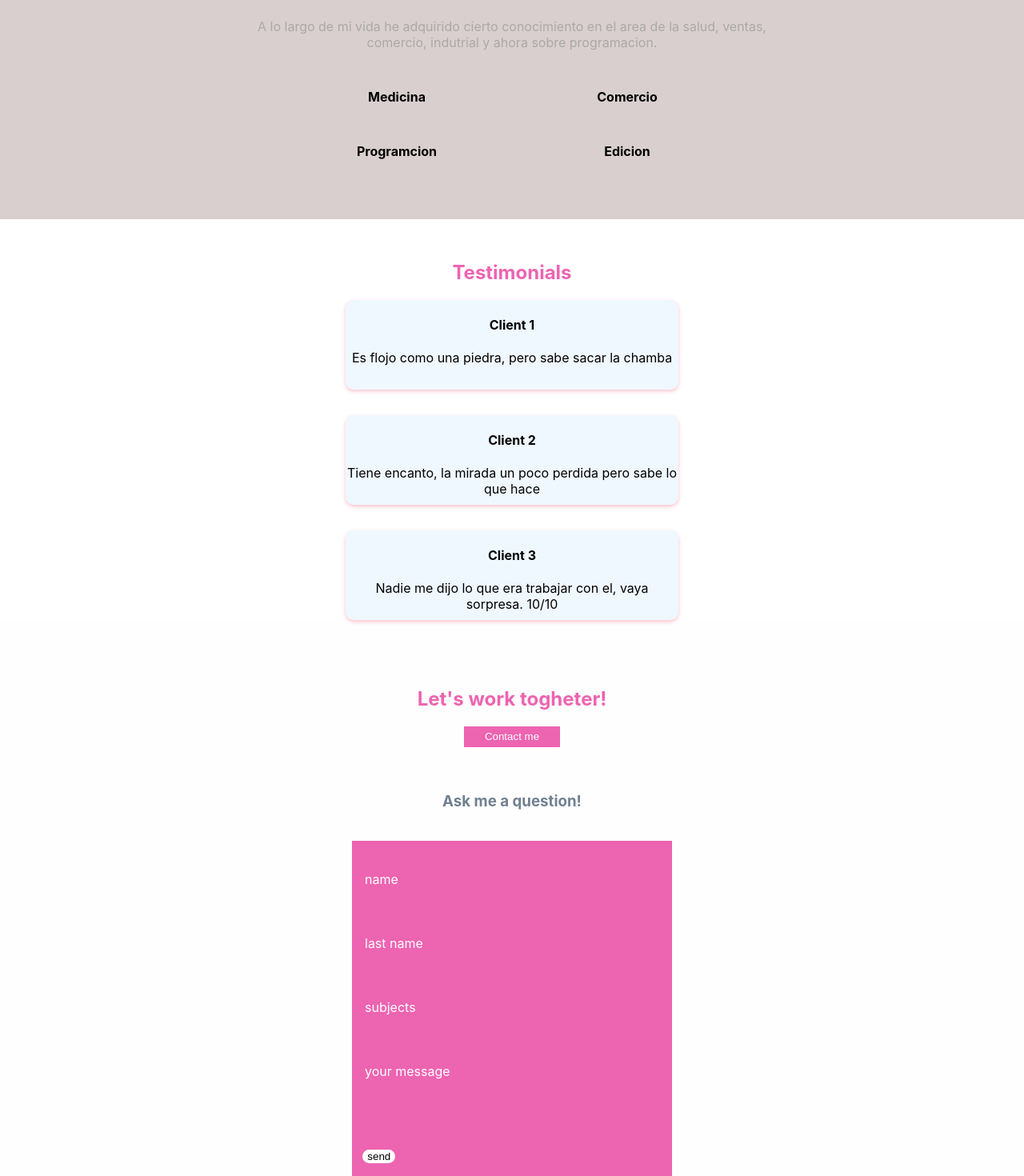
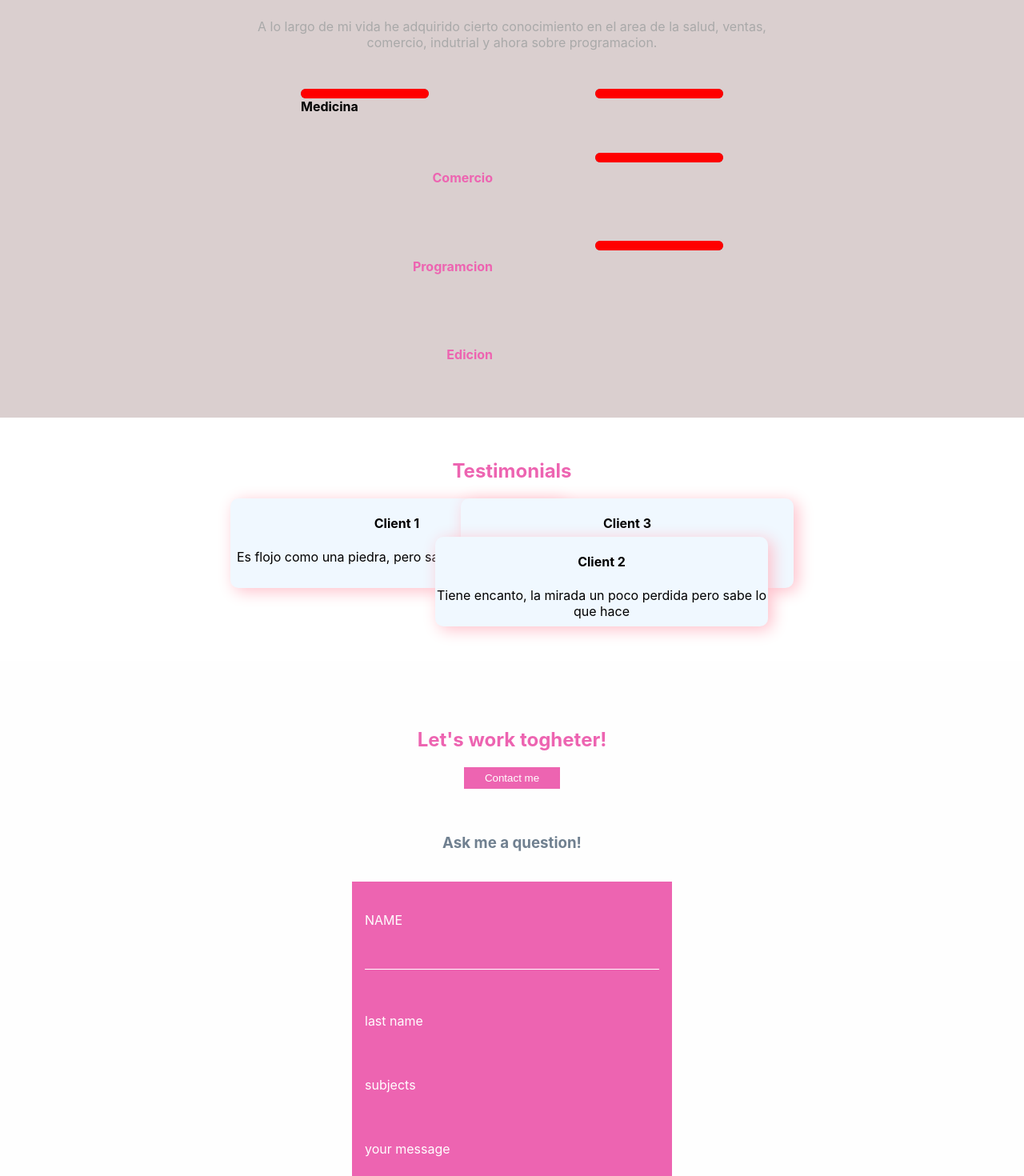
Before and after one commit to EdgarVMora/landing, a React (Create React App) app: page / in a window 1280 px wide. Shown: the part 960-2430 px from the top of the page at 80% size. Built offline with nearby package versions, Linux system fonts and the light colour scheme.

Commit message:
Complementacion de Noe

```diff
--- a/src/App.css
+++ b/src/App.css
@@ -1,5 +1,4 @@
-
-nav{
+nav {
   display: flex;
   justify-content: space-between;
   align-items: center;
@@ -8,25 +7,25 @@ nav{
   background-color: #ed64b1;
 }
 
-nav *{
+nav * {
   color: black;
 }
 
 .logo {
-flex:17;
+  flex: 17;
 }
 
-.logo > h1 {
+.logo>h1 {
   margin: 0;
 }
 
 /* > Indica que se van a aplicar estilos a los hijos directos */
-nav > a {
+nav>a {
   flex: 15;
   text-decoration: none;
 }
 
-.headline{
+.headline {
   background-color: #ed64b1;
   min-height: 40vh;
   top: 0;
@@ -43,17 +42,18 @@ text-decoration: none;
   flex-wrap: wrap;
   width: 100%;
   height: 100%;
-  z-index: 2; /* Mayor que el fondo */
+  z-index: 2;
+  /* Mayor que el fondo */
   padding: 5em;
 }
 
-.intro h1{
+.intro h1 {
   margin: 0;
   font-size: 2em;
   color: white;
 }
 
-.intro h1 > strong{
+.intro h1>strong {
   color: rgb(28, 223, 67);
 }
 
@@ -63,7 +63,7 @@ text-decoration: none;
   font-weight: 300;
 }
 
-.intro * button{
+.intro * button {
   background-color: white;
   color: hotpink;
   font-size: 1.5em;
@@ -91,7 +91,7 @@ text-decoration: none;
   padding-top: 2em;
 }
 
-.last_work > p{
+.last_work>p {
   width: 60%;
   color: darkgray;
   text-align: center;
@@ -101,7 +101,7 @@ text-decoration: none;
 
 }
 
-.covers{
+.covers {
   display: flex;
   justify-content: center;
   align-items: center;
@@ -110,22 +110,23 @@ text-decoration: none;
   margin-top: 3em;
 }
 
-.cover{
+.cover {
   background-color: plum;
   width: 8em;
   height: 10em;
   box-shadow: 0px 3px 7px black;
 }
 
-.cover > p{
+.cover>p {
   color: black;
   text-align: center;
 }
 
-.cover:nth-child(2){
+.cover:nth-child(2) {
   width: 8em;
   height: 13em;
 }
+
 .my_skills {
   background-color: rgb(218, 207, 207);
   min-height: 40vh;
@@ -136,34 +137,35 @@ text-decoration: none;
   justify-content: flex-start;
   align-items: center;
   flex-wrap: wrap;
-  gap:2em;
+  gap: 2em;
   padding-top: 2em;
   padding-bottom: 3em;
 }
 
-.my_skills > p{
+
+.my_skills>p {
   width: 50%;
   color: darkgray;
   text-align: center;
   gap: 3em;
 }
 
-.master{
+.master {
   background-color: rgb(218, 207, 207);
   margin: 0;
   display: grid;
   grid-template-columns: 1fr 1fr;
-  align-content:center;
+  align-content: center;
   justify-items: end;
-  gap:3em;
+  gap: 3em;
 }
 
-.master > h4{
+.master * h4 {
   align-self: center;
   width: 15em;
   color: black;
   margin: 0;
-  text-align: center;
+  text-align: start;
 }
 
 .anonymous_testimony {
@@ -175,35 +177,50 @@ text-decoration: none;
   flex-wrap: wrap;
   padding-top: 2em;
   color: #ed64b1;
+  margin-bottom: 2em;
 }
 
-.clients{
-  display: flex;
-  flex-direction: column;
-  flex-wrap: wrap;
-  align-items: center;
-  gap: 2em;
+.clients {
+  width: 100%;
+  height: 3em;
+  position: relative;
+
 }
 
-.client{
+.client {
+  position: absolute;
   background-color: aliceblue;
   height: 7em;
   width: 26em;
-  box-shadow: 0px 2px 5px pink;
+  box-shadow: 5px 4px 20px 0.2px pink;
   border-radius: 10px;
 }
 
-.client > h4{
+.client:first-child {
+  right: 45%
+}
+
+.client:nth-child(2){
+  top:3em;
+  right: 25%;
+  z-index:2;
+}
+
+.client:last-child{
+  left: 45%;
+}
+
+.client>h4 {
   color: black;
   text-align: center;
 }
 
-.client > p{
+.client>p {
   color: black;
   text-align: center;
 }
 
-.work_togheter{
+.work_togheter {
   background-color: rgb(254, 254, 254);
   min-height: 70vh;
   display: flex;
@@ -215,7 +232,7 @@ text-decoration: none;
 
 }
 
-.button_contact{
+.button_contact {
   background-color: #ed64b1;
   color: white;
   height: 2em;
@@ -224,13 +241,13 @@ text-decoration: none;
 
 }
 
-.work_togheter > h3{
+.work_togheter>h3 {
   color: slategray;
   padding-top: 2em;
   padding-bottom: 1em;
 }
 
-.contact_box{
+.contact_box {
   background-color: #ed64b1;
   color: white;
   width: 25em;
@@ -238,15 +255,53 @@ text-decoration: none;
   line-height: 4;
 }
 
-.contact_box > p{
+.contact_box>p {
   padding-left: 1em;
 }
 
-.button_send{
+.button_send {
   background-color: white;
   border-radius: 10px;
   border: 0px;
+  width: 5em;
+  height: 1.5em;
   margin-top: 5em;
   margin-left: 1em;
   display: flex;
 }
+
+.skill-bar {
+  height: 12px;
+  width: 10em;
+  background-color: grey;
+  border-radius: 10em;
+}
+
+.skill-bar>div {
+  height: inherit;
+  border-radius: inherit;
+  background-color: red;
+}
+
+.field {
+  display: flex;
+  flex-direction: column;
+  padding: 1em;
+}
+
+.field>label {
+  text-transform: uppercase;
+}
+
+.field>input {
+  background-color: transparent;
+  border: none;
+  border-bottom: 1px solid white;
+  color: white;
+  padding: 0.5em;
+}
+
+.field>input:focus-visible {
+
+  outline: none;
+}
--- a/src/App.js
+++ b/src/App.js
@@ -3,7 +3,7 @@ import './App.css';
 //import Compras from './components/Compras'
 //import Tareas from './components/Tareas'
 import Browser from './pages/Browser'
-import SectionOne from './pages/SectionOne'
+import Hero from './pages/Hero'
 import SectionDos from './pages/SectionDos'
 import SectionThree  from './pages/SectionThree'
 import SectionFour from './pages/SectionFour'
@@ -18,7 +18,7 @@ function App() {
       <header>
       </header>
       <Browser/>
-      <SectionOne />
+      <Hero />
       <SectionDos  />
       <SectionThree />
       <SectionFour />
--- /dev/null
+++ b/src/components/barra.jsx
@@ -0,0 +1,11 @@
+
+function Barra(props) { // {children, key..., width}
+    const {porcentaje} = props
+    //const width = props.width
+    return <div className='skill-bar'>
+        <div style={{ width: `${porcentaje}%` }}>
+        </div>
+    </div>
+}
+
+export default Barra
--- a/src/pages/Browser.jsx
+++ b/src/pages/Browser.jsx
@@ -7,6 +7,7 @@ const Browser = () => {
       <a href="/#">Home</a>
       <a href="/#">Projects</a>
       <a href="/#">About Me</a>
+      <a href="/#testimonials">Testimonials</a>
     </nav>
    )
 }
--- a/src/pages/SectionFive.jsx
+++ b/src/pages/SectionFive.jsx
@@ -7,7 +7,10 @@ function WorkTogheter(){
             </div>
             <h3>Ask me a question!</h3>
             <div className="contact_box">
-                <p>name</p>
+                <div className="field">
+                <label>name</label>
+                <input />
+                </div>
                 <p>last name</p>
                 <p>subjects</p>
                 <p>your message</p>
--- a/src/pages/SectionFour.jsx
+++ b/src/pages/SectionFour.jsx
@@ -1,6 +1,6 @@
 function Testimonials(){
     return(
-        <div className="anonymous_testimony">
+        <section id='testimonials' className="anonymous_testimony">
             <h2>Testimonials</h2>
             <div className="clients">
                 <div className="client">
@@ -23,7 +23,7 @@ function Testimonials(){
                 </div>
             </div>
 
-        </div>
+        </section>
     )
 }
 
--- a/src/pages/SectionThree.jsx
+++ b/src/pages/SectionThree.jsx
@@ -1,3 +1,5 @@
+import Barra from "../components/barra"
+
 function Skills() {
     return (
 
@@ -12,9 +14,15 @@ function Skills() {
 
             <div className="master">
 
-                <h4>Medicina</h4>
+                <div>
+                    <Barra porcentaje={100} />
+                    <h4>Medicina</h4>
+                </div>
+                <Barra porcentaje={100} />
                 <h4>Comercio</h4>
+                <Barra porcentaje={100} />
                 <h4>Programcion</h4>
+                <Barra porcentaje={100} />
                 <h4>Edicion</h4>
 
             </div>
```
Also changed, not shown: src/pages/Hero.jsx (renamed from src/pages/SectionOne.jsx). Lines whose indentation alone changed are shown as unchanged.
